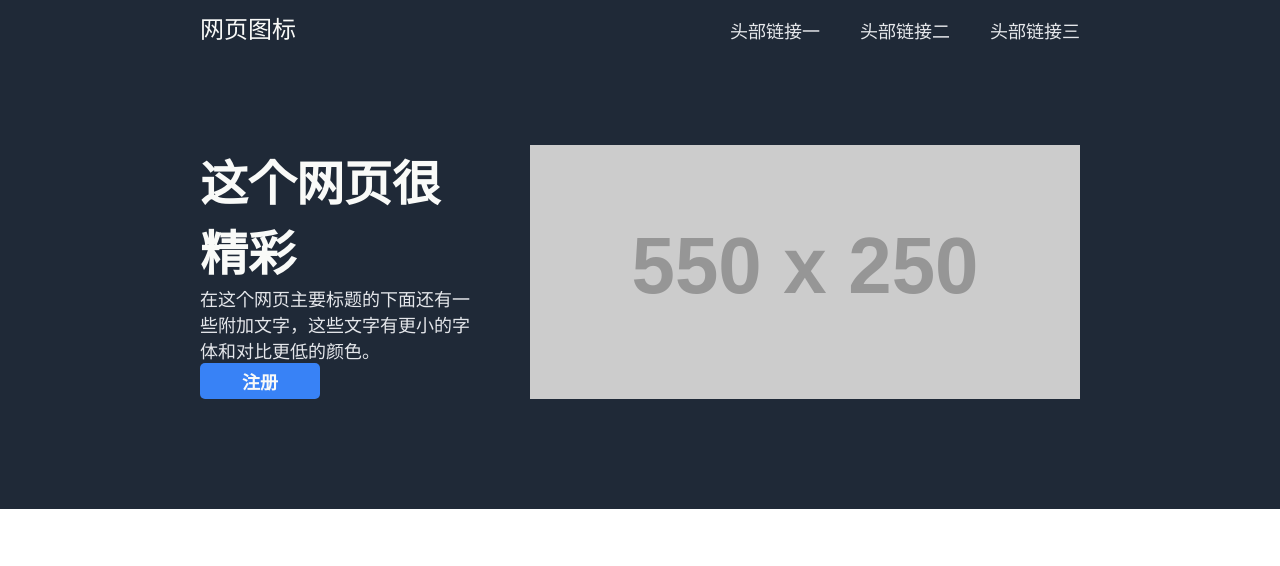
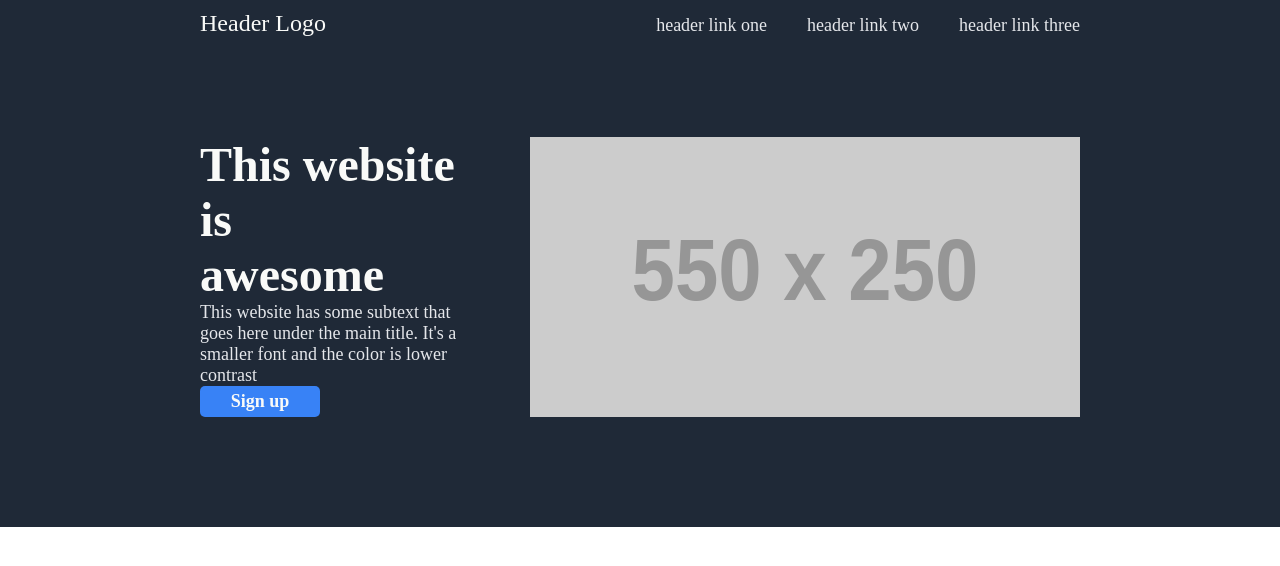
Before and after one commit to Eaduhc/odin-landing-page, a plain HTML site: page index.html in a window 1280 px wide. Drawn offline with Linux system fonts and the light colour scheme; placeholder pictures from the web are drawn by us.

Commit message:
功能：将页面中文文本替换为英文文本

```diff
--- a/index.html
+++ b/index.html
@@ -2,25 +2,28 @@
 <html>
 <head>
     <meta charset="UTF-8">
-    <title>着陆页</title>
+    <title>Landing Page</title>
     <link rel="stylesheet" href="style.css">
 </head>
 <body>
     <div class="wrapper">
         <div class="header">
             <div class="nav">
-                <div class="header-logo">网页图标</div>
+                <div class="header-logo">Header Logo</div>
                 <ul class="header-link">
-                    <li><a href="">头部链接一</a></li>
-                    <li><a href="">头部链接二</a></li>
-                    <li><a href="">头部链接三</a></li>
+                    <li><a href="">header link one</a></li>
+                    <li><a href="">header link two</a></li>
+                    <li><a href="">header link three</a></li>
                 </ul>
             </div>
             <div class="hero">
                 <div class="hero-text">
-                    <h1 class="hero-main-text">这个网页很<br>精彩</h1>
-                    <p class="hero-secondary-text">在这个网页主要标题的下面还有一些附加文字，这些文字有更小的字体和对比更低的颜色。</p>
-                    <div class="hero-button">注册</div>
+                    <h1 class="hero-main-text">This website is<br>awesome</h1>
+                    <p class="hero-secondary-text">
+                        This website has some subtext that goes here under the main title.
+                        It's a smaller font and the color is lower contrast
+                    </p>
+                    <div class="hero-button">Sign up</div>
                 </div>
                 <img class="hero-image" src="https://placehold.co/550x250" alt="占位图片">
             </div>
```
